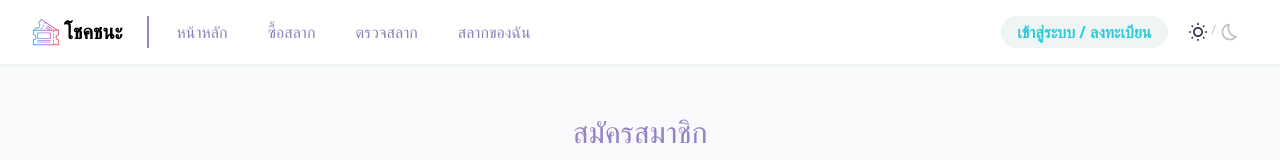
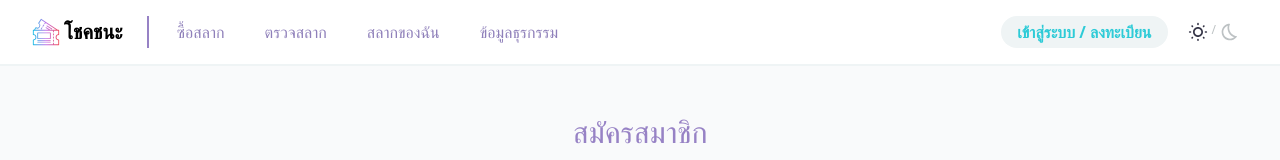
Before and after one commit to 0xNithi/chokchana-frontend, a React (Create React App) app: page /register in a window 1280 px wide. Shown: the top 160 px of the page. Built offline with nearby package versions, Linux system fonts and the light colour scheme; what @usedapp/core would draw is missing.

Commit message:
Add info to Navbar

```diff
--- a/src/components/Navbar/config.ts
+++ b/src/components/Navbar/config.ts
@@ -1,8 +1,4 @@
 const config = [
-  {
-    label: 'หน้าหลัก',
-    href: '/',
-  },
   {
     label: 'ซื้อสลาก',
     href: '/pools',
@@ -15,6 +11,10 @@ const config = [
     label: 'สลากของฉัน',
     href: '/mylottery',
   },
+  {
+    label: 'ข้อมูลธุรกรรม',
+    href: '/info',
+  },
 ]
 
 export default config
```
